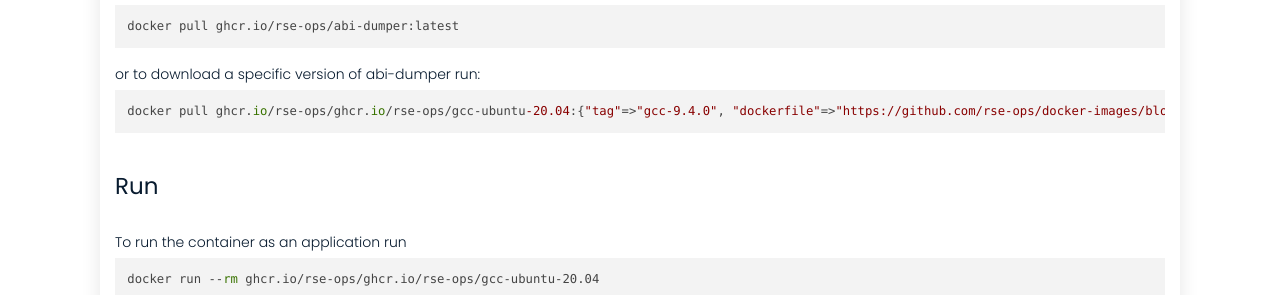
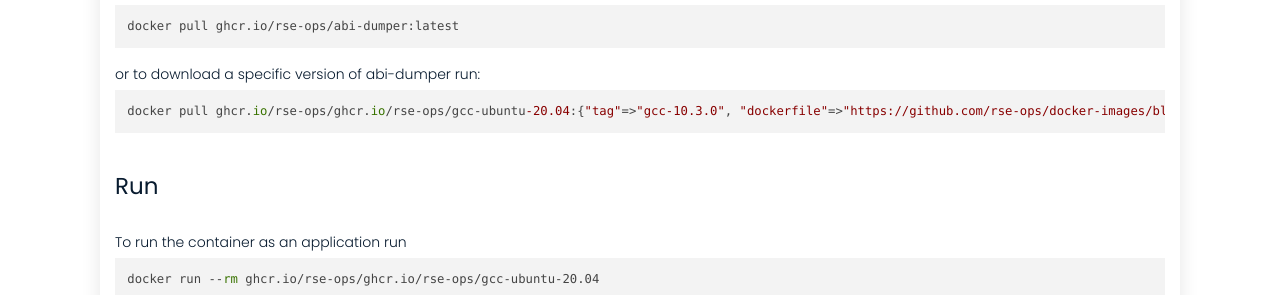
Before and after one commit to rse-ops/docker-images, a Jekyll site: the page built from _library/ghcr.io-rse-ops-gcc-ubuntu-20.04.md, in a window 1280 px wide and 1002 px high. Shown: the part 520-815 px from the top of the window. Built offline with Jekyll 4.4.1, drawn with Linux system fonts in a browser that asks for light colours; nearby versions of some CDN libraries.

Commit message:
Automated push to update library 2021-11-16

```diff
--- a/_library/ghcr.io-rse-ops-gcc-ubuntu-20.04.md
+++ b/_library/ghcr.io-rse-ops-gcc-ubuntu-20.04.md
@@ -1,14 +1,11 @@
 ---
 layout: container
 name: ghcr.io/rse-ops/gcc-ubuntu-20.04
-updated_at: 2021-11-16 04:53:51.884622
+updated_at: 2021-11-16 04:58:44.245354
 
 
 container_url: https://github.com/orgs/rse-ops/packages/container/package/gcc-ubuntu-20.04
 versions:
- - tag: gcc-9.4.0
-   dockerfile: https://github.com/rse-ops/docker-images/blob/main/ubuntu/gcc/Dockerfile
-   manifest: https://crane.ggcr.dev/manifest/ghcr.io/rse-ops/gcc-ubuntu-20.04:gcc-9.4.0
  - tag: gcc-10.3.0
    dockerfile: https://github.com/rse-ops/docker-images/blob/main/ubuntu/gcc/Dockerfile
    manifest: https://crane.ggcr.dev/manifest/ghcr.io/rse-ops/gcc-ubuntu-20.04:gcc-10.3.0
```
Also changed, not shown: other parts of _library/ghcr.io-rse-ops-gcc-ubuntu-20.04.md (+3 -0 lines).
